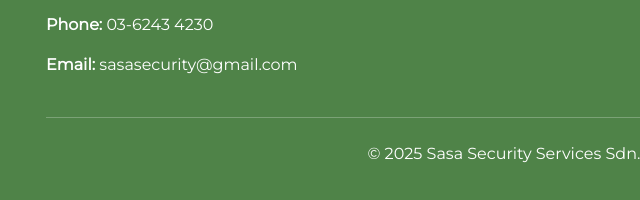
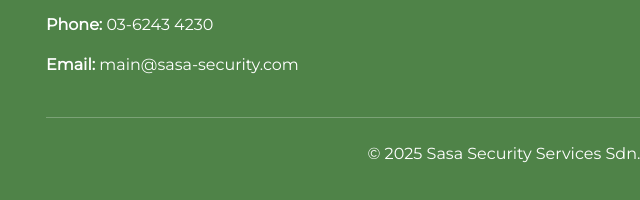
Before and after one commit to nrlmdhah/sasasecurity, a plain HTML site: page clients.html in a window 1280 px wide. Shown: the part 1082-1282 px from the top of the page, 36-676 px from the left. Drawn offline with nearby package versions, Linux system fonts and the light colour scheme.

Commit message:
clients.html

```diff
--- a/clients.html
+++ b/clients.html
@@ -291,9 +291,10 @@
             <p><strong>Phone:</strong> 03-6243 4230</p>
             <p>
               <strong>Email:</strong>
-              <a href="mailto:sasasecurity@gmail.com" class="text-white"
-                >sasasecurity@gmail.com</a
+              <a href="mailto:sasasec25@gmail.com" class="text-white"
+                >main@sasa-security.com</a
               >
+            </p>
             </p>
           </div>
 
```
